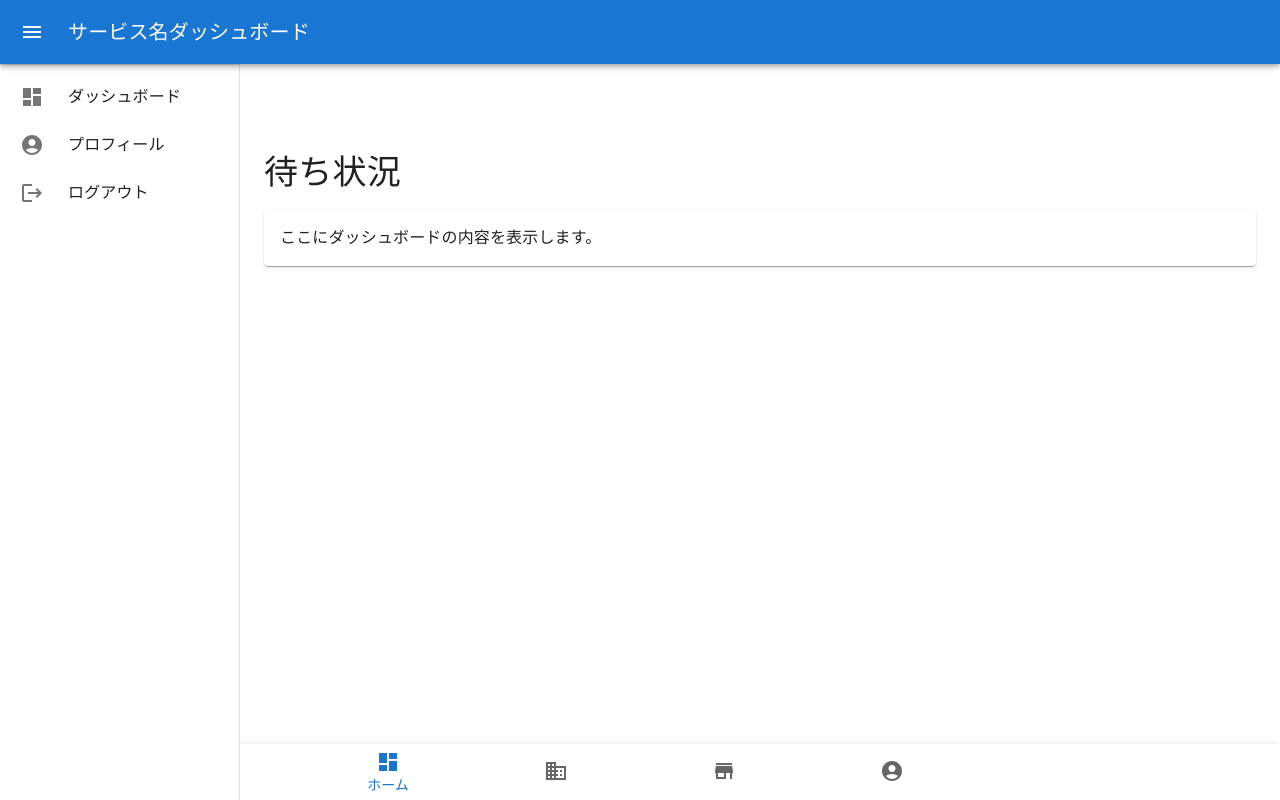
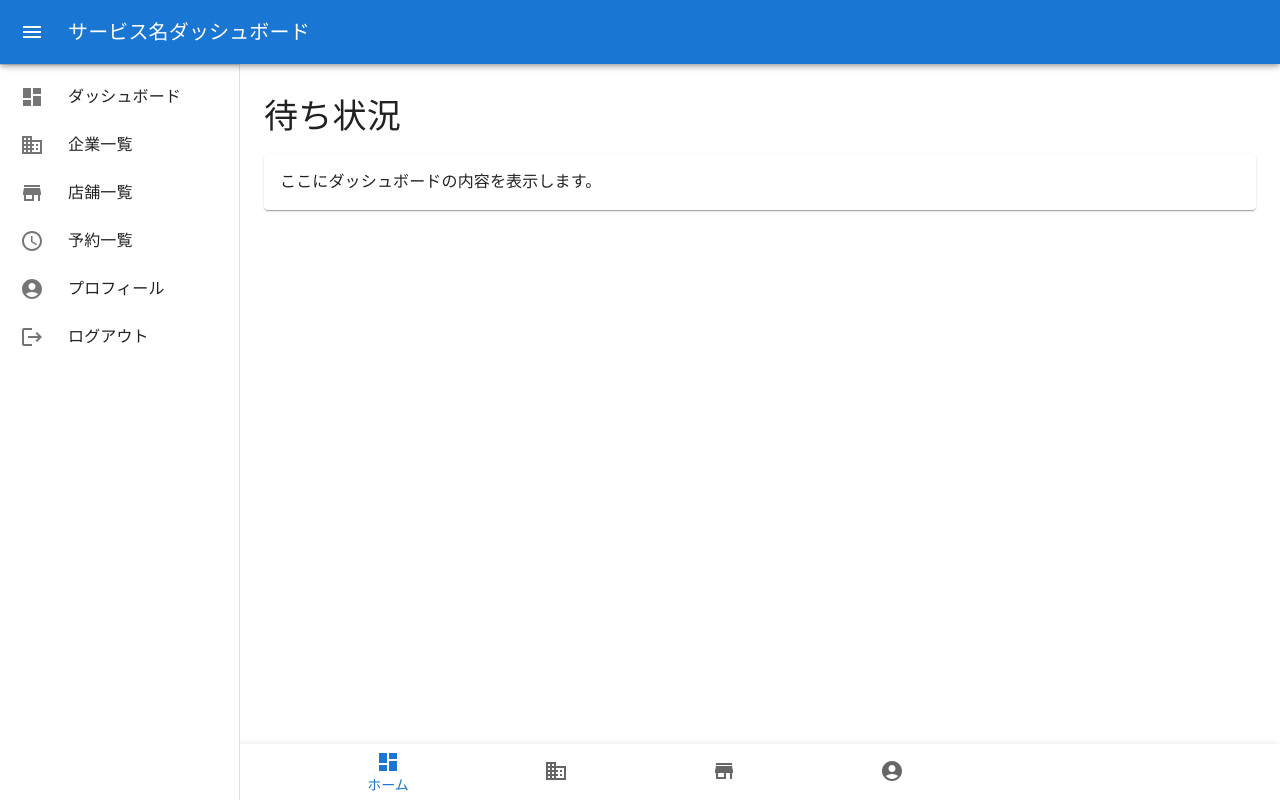
Before and after one commit to sutok/fastapi-sample-mcp-server, a React (Create React App) app in the folder frontend/: page /dashboard in a window 1280 px wide. Built offline with nearby package versions, Linux system fonts and the light colour scheme; no server answers; sample sign-in values are in the browser's storage.

Commit message:
update css

```diff
--- a/frontend/src/components/layouts/DefaultLayout.tsx
+++ b/frontend/src/components/layouts/DefaultLayout.tsx
@@ -20,9 +20,12 @@ import {
 } from "@mui/material";
 import DashboardIcon from "@mui/icons-material/Dashboard";
 import AccountCircleIcon from "@mui/icons-material/AccountCircle";
+import BusinessIcon from "@mui/icons-material/Business";
+import StoreIcon from "@mui/icons-material/Store";
 import LogoutIcon from "@mui/icons-material/Logout";
 import MenuIcon from "@mui/icons-material/Menu";
 import ChevronLeftIcon from "@mui/icons-material/ChevronLeft";
+import ScheduleIcon from "@mui/icons-material/Schedule";
 import useMediaQuery from "@mui/material/useMediaQuery";
 import BottomNavigation from "@mui/material/BottomNavigation";
 import BottomNavigationAction from "@mui/material/BottomNavigationAction";
@@ -73,6 +76,9 @@ const DefaultLayout: React.FC<{ children: React.ReactNode }> = ({
 
   const menuItems = [
     { text: "ダッシュボード", icon: <DashboardIcon />, path: "/dashboard" },
+    { text: "企業一覧", icon: <BusinessIcon />, path: "/company" },
+    { text: "店舗一覧", icon: <StoreIcon />, path: "/store" },
+    { text: "予約一覧", icon: <ScheduleIcon />, path: "/schedule" },
     { text: "プロフィール", icon: <AccountCircleIcon />, path: "/profile" },
     { text: "ログアウト", icon: <LogoutIcon />, logout: true },
   ];
@@ -187,7 +193,7 @@ const DefaultLayout: React.FC<{ children: React.ReactNode }> = ({
         sx={{
           flexGrow: 1,
           p: 3,
-          mt: { xs: 7, sm: 8 },
+          mt: { xs: 4, sm: 5 },
           width: {
             xs: "100%",
             sm: `calc(100% - ${open ? drawerWidth : theme.spacing(7)}px)`,
--- a/frontend/src/pages/Dashboard.tsx
+++ b/frontend/src/pages/Dashboard.tsx
@@ -21,7 +21,7 @@ const Dashboard: React.FC = () => {
 
   return (
     <DefaultLayout>
-      <Typography variant="h4" gutterBottom>
+      <Typography variant="h4" gutterBottom sx={{ mt: -4 }}>
         待ち状況
       </Typography>
       <Paper sx={{ p: 2, mt: 2 }}>
```
